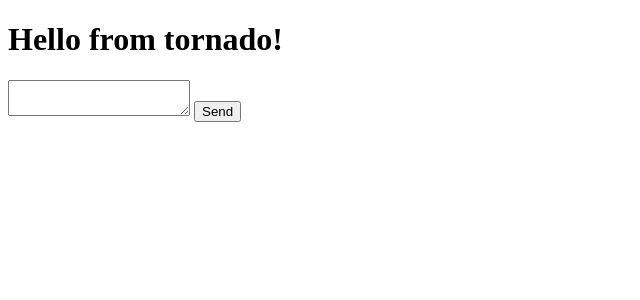
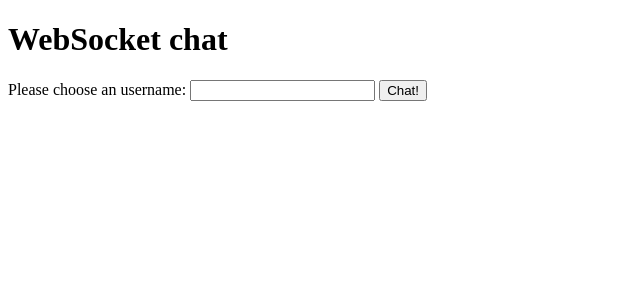
Before and after one commit to onysos/django-tornado-websockets, a Django app: template testapp/templates/testapp/index.html in a window 1280 px wide. Shown: the top 300 px of the page, without its empty margins (0-640 px from the left). Run offline with Django 3.2, Linux system fonts and the light colour scheme; the template is opened without the code that fills it, so the values that code supplies are empty.

Commit message:
Improve testapp web chat

```diff
--- a/testapp/templates/testapp/index.html
+++ b/testapp/templates/testapp/index.html
@@ -1,50 +1,119 @@
 <!DOCTYPE html>
 <html>
+<head>
+    <style>
+        .hide { display: none }
+    </style>
+</head>
 <body>
-<h1>Hello from tornado!</h1>
+<h1>WebSocket chat</h1>
 
-<form name="send">
-    <textarea id="msg"></textarea>
-    <input type="submit" value="Send">
+<!-- "Authentification" -->
+
+<form name="choose-username">
+    <label>Please choose an username:
+        <input type="text" name="username" autocomplete="off">
+    </label>
+    <input type="submit" value="Chat!">
 </form>
 
-<ul id="messages"></ul>
+<!-- Web chat -->
 
-{% load tornado_websocket %}
+<div id="chat" class="hide">
+    <form name="message">
+        <label>Message:
+            <input type="text" name="message" autocomplete="off">
+            <input type="submit" value="Send">
+        </label>
+    </form>
+
+    <h2>Messages:</h2>
+    <ul id="messages"></ul>
+</div>
+
 <script>
-    var ws = new TornadoWebSocket(/* ... */);
+
+    /* --- Authentification --- */
+
+    var $formChooseUsername = document.querySelector('form[name="choose-username"]');
+    var $username = $formChooseUsername.querySelector('input[name="username"]');
+    var username;
+
+    $formChooseUsername.addEventListener('submit', function(e) {
+        e.preventDefault();
+
+        username = $username.value.trim();
+
+        if(username == '') {
+            return alert('Provide an username')
+        }
+
+        return show_chat();
+    }, false);
+
+    /* --- Web Chat --- */
+
+    var $chat = document.querySelector('#chat');
+    var $formMessage = document.querySelector('form[name="message"]');
     var $messages = document.querySelector('#messages');
-    var $form = document.querySelector('form[name="send"]');
+    var $fieldMessage = $formMessage.querySelector('input[type="text"]');
 
-    ws.emit('connection'); // or during new TornadoWebSocket?
+    function show_chat() {
+        $formChooseUsername.classList.add('hide');
+        $chat.classList.remove('hide');
 
-    function send_message(ws, message) {
-        ws.emit('message', {
-            message: message
-        });
+        var namespace = '/my_chat';
+        var ws = new WebSocket('ws://127.0.0.1:8000/ws' + namespace);
+
+        ws.onopen = function () {
+            ws.send(JSON.stringify({
+                event: 'connection',
+                namespace: namespace,
+                data: {
+                    username: username
+                }
+            }));
+
+            $formMessage.addEventListener('submit', function(e) {
+                e.preventDefault();
+                ws.send(JSON.stringify({
+                    event: 'message',
+                    namespace: namespace,
+                    data: {
+                        username: username,
+                        message: $fieldMessage.value.trim()
+                    }
+                }))
+            }, false)
+        };
+
+        ws.onmessage = function (e) {
+            var d = JSON.parse(e.data);
+
+            var event = d.event;
+            var data = d.data;
+
+            console.log(event, data);
+
+            switch (event) {
+                case 'new_connection':
+                    write_message(data.message);
+                    break;
+
+                case 'new_message':
+                    console.log(data);
+                    write_message(data.username + ' writes: "' + data.message + '"');
+                    break;
+            }
+        }
     }
 
-    ws.on('connection', function () {
-        send_message(ws, 'I just joined the web chat');
-    });
+    function write_message(message) {
+        var $message = document.createElement('li');
+        $message.textContent = message;
+        $messages.appendChild($message)
+    }
+</script>
 
-    ws.on('message', function (data) {
-        var $li = document.createElement('li');
-        $li.textContent = data.message;
-        $messages.appendChild($li);
-    });
-
-    ws.on('close', function () {
-        send_message(ws, 'I leave the webchat');
-        this.disconnect();
-    });
-
-    $form.addEventListener('submit', function (e) {
-        e.preventDefault();
-        send_message(ws, $msg.value);
-        $msg.value = '';
-    }, false);
-
-</script>
 </body>
 </html>
--- a/testapp/urls.py
+++ b/testapp/urls.py
@@ -4,6 +4,6 @@ from django.contrib import admin
 from . import views
 
 urlpatterns = [
-    url(r'^chat/', views.IndexView.as_view()),
+    url(r'^my_chat/$', views.MyChat.as_view(), name='index'),
     url(r'^admin/', admin.site.urls)
 ]
```
Also changed, not shown: testapp/templates/testapp/index_new_version.html (added, +50 -0 lines), testapp/templates/testapp/index_old.html (deleted, +0 -38 lines), testapp/views.py (+18 -21 lines).
